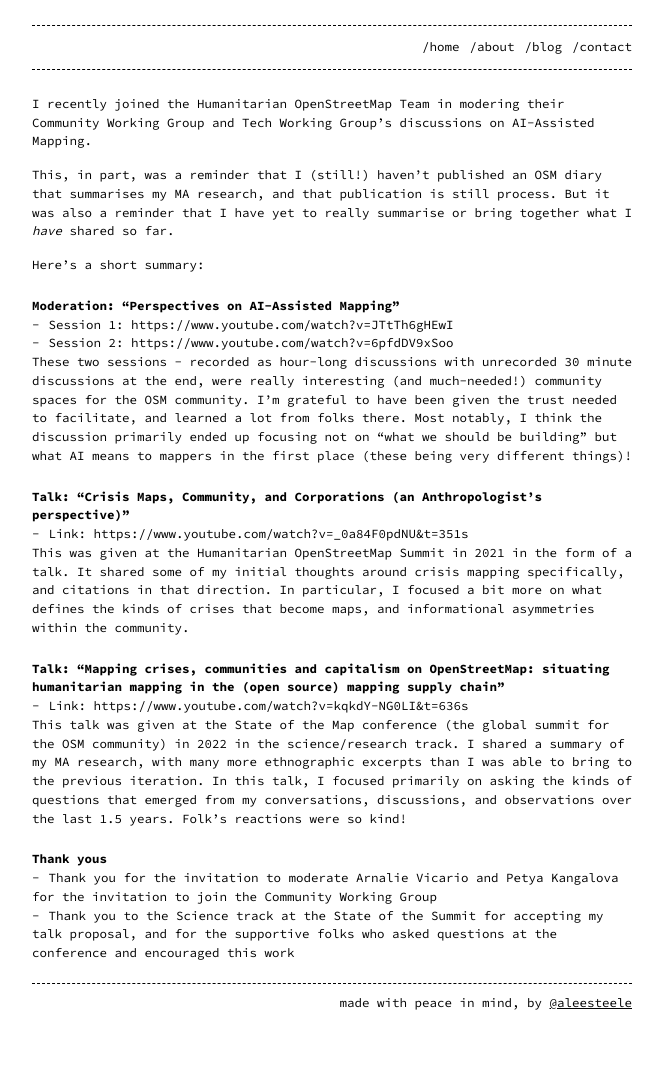
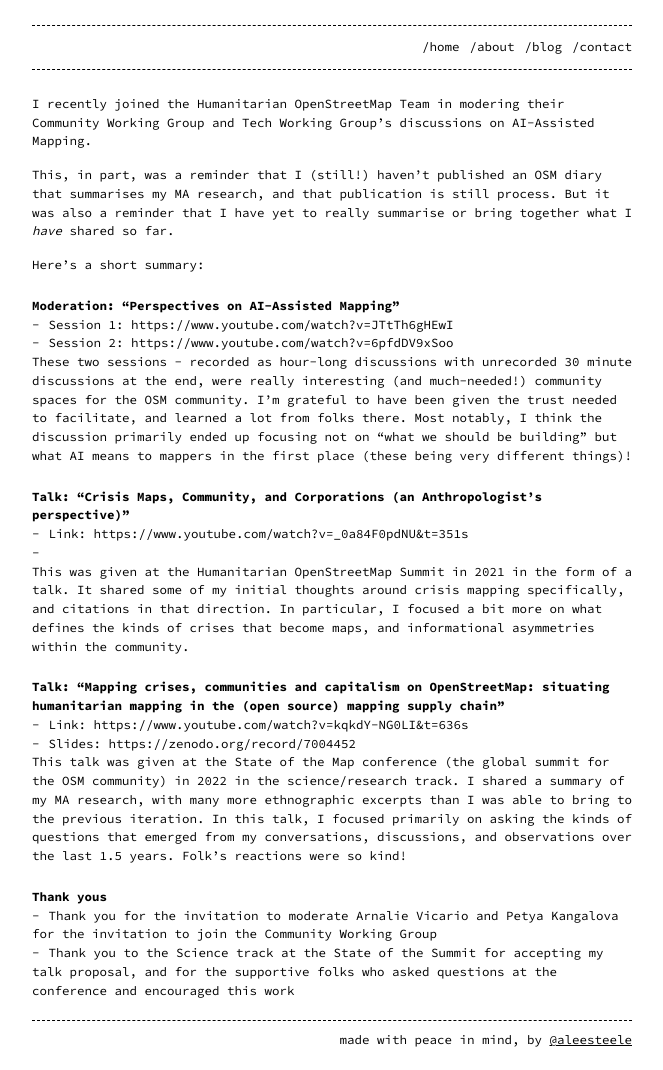
Before and after one commit to riggraz/no-style-please, a Jekyll site: the page built from _posts/2023-01-11-reflections-on-osm.md, in a window 1280 px wide. Shown: the whole page, without its empty margins (308-971 px from the left). Built offline with Jekyll 4.4.1, drawn with Linux system fonts in a browser that asks for light colours; before the commit the page ends 1033 px from its top, so only the background shows below that; some of the changed lines change nothing that is shown.

Commit message:
editing osm page

```diff
--- a/_posts/2023-01-11-reflections-on-osm.md
+++ b/_posts/2023-01-11-reflections-on-osm.md
@@ -20,11 +20,13 @@ These two sessions - recorded as hour-long discussions with unrecorded 30 minute
 
 ## Talk: "Crisis Maps, Community, and Corporations (an Anthropologist’s perspective)"
 - Link: https://www.youtube.com/watch?v=_0a84F0pdNU&t=351s
+-
 
 This was given at the Humanitarian OpenStreetMap Summit in 2021 in the form of a talk. It shared some of my initial thoughts around crisis mapping specifically, and citations in that direction. In particular, I focused a bit more on what defines the kinds of crises that become maps, and informational asymmetries within the community.
 
 ## Talk: "Mapping crises, communities and capitalism on OpenStreetMap: situating humanitarian mapping in the (open source) mapping supply chain"
 - Link: https://www.youtube.com/watch?v=kqkdY-NG0LI&t=636s
+- Slides: https://zenodo.org/record/7004452
 
 This talk was given at the State of the Map conference (the global summit for the OSM community) in 2022 in the science/research track. I shared a summary of my MA research, with many more ethnographic excerpts than I was able to bring to the previous iteration. In this talk, I focused primarily on asking the kinds of questions that emerged from my conversations, discussions, and observations over the last 1.5 years. Folk's reactions were so kind!
 
```
